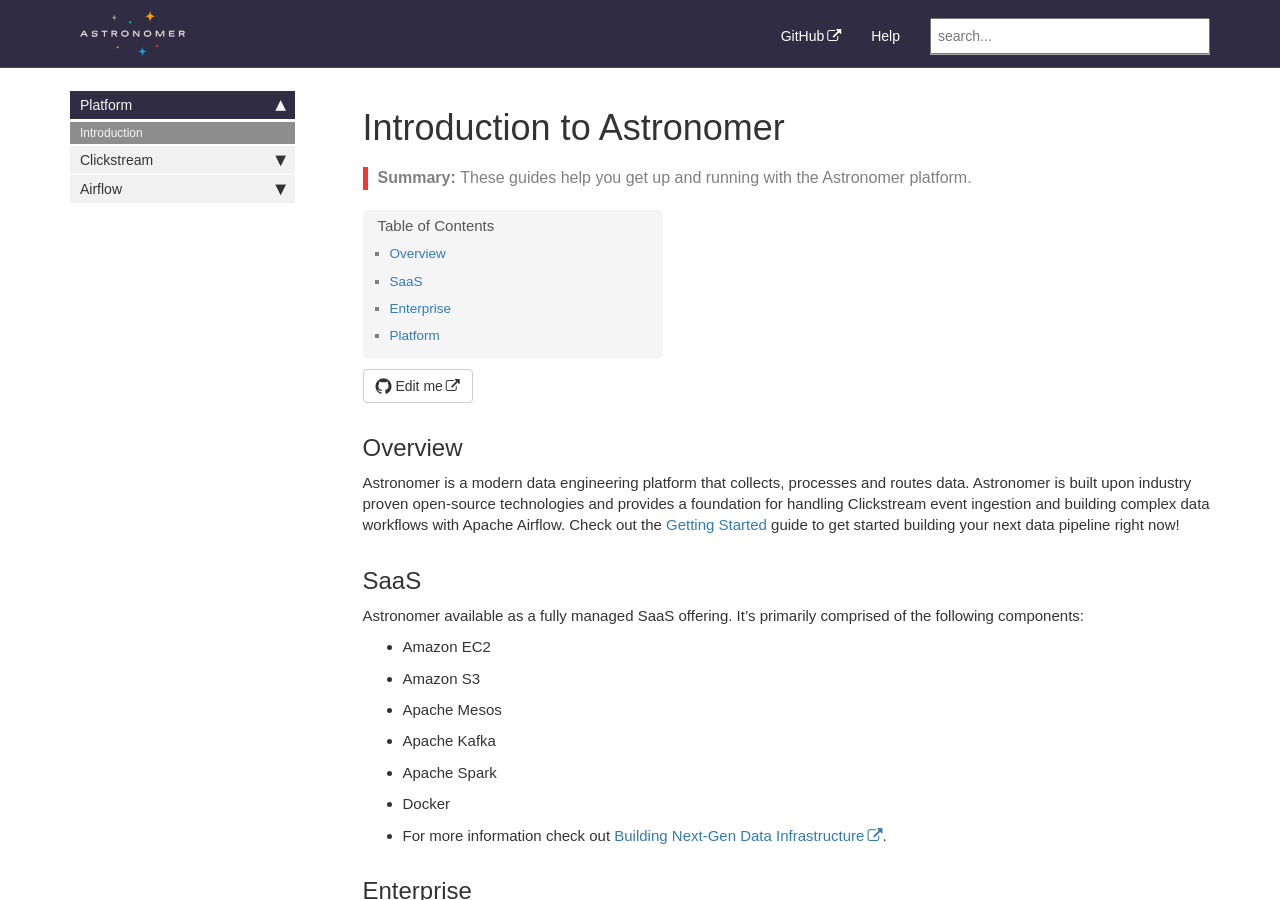
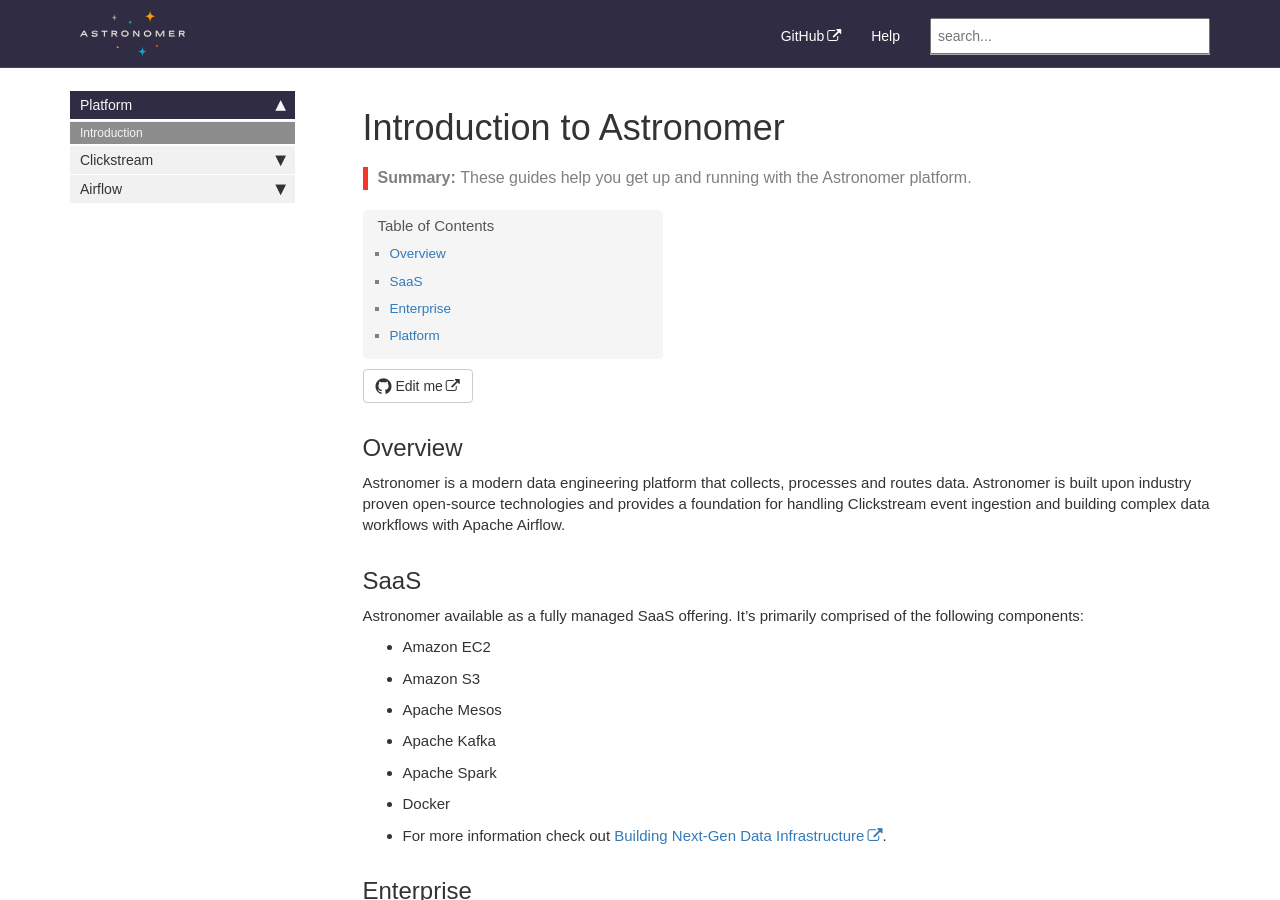
Before and after one commit to petedejoy/documentation, a Jekyll site: the page built from index.md, in a window 1280 px wide and 900 px high. Built offline with Jekyll 4.4.1, drawn with Linux system fonts in a browser that asks for light colours; nearby versions of some CDN libraries; some web fonts are replaced; comment, search, counter and statistics services are not loaded.

Commit message:
remove bad link

```diff
--- a/index.md
+++ b/index.md
@@ -7,7 +7,7 @@ summary: These guides help you get up and running with the Astronomer platform.
 
 ## Overview
 
-Astronomer is a modern data engineering platform that collects, processes and routes data. Astronomer is built upon industry proven open-source technologies and provides a foundation for handling Clickstream event ingestion and building complex data workflows with Apache Airflow. Check out the [Getting Started]({{ "/v2/platform/getting_started.html" | relative_url }}) guide to get started building your next data pipeline right now!
+Astronomer is a modern data engineering platform that collects, processes and routes data. Astronomer is built upon industry proven open-source technologies and provides a foundation for handling Clickstream event ingestion and building complex data workflows with Apache Airflow.
 
 ## SaaS
 
```
